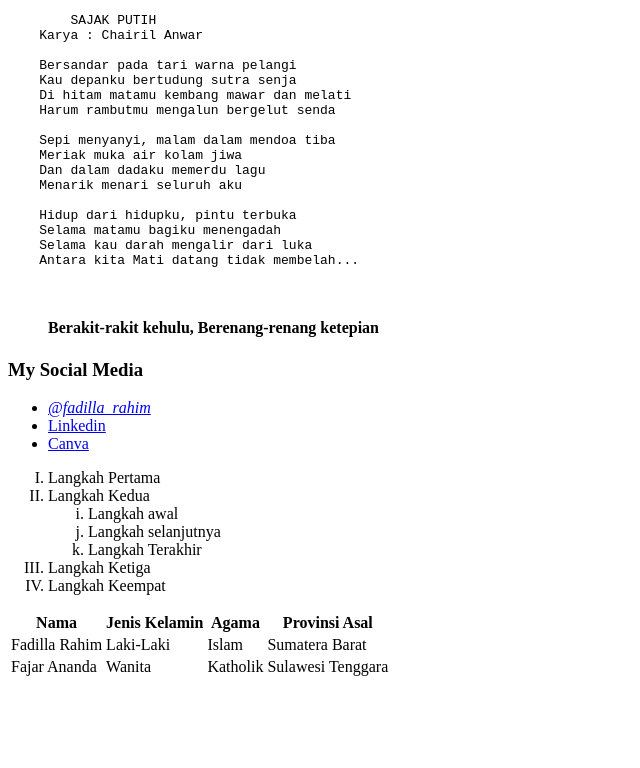
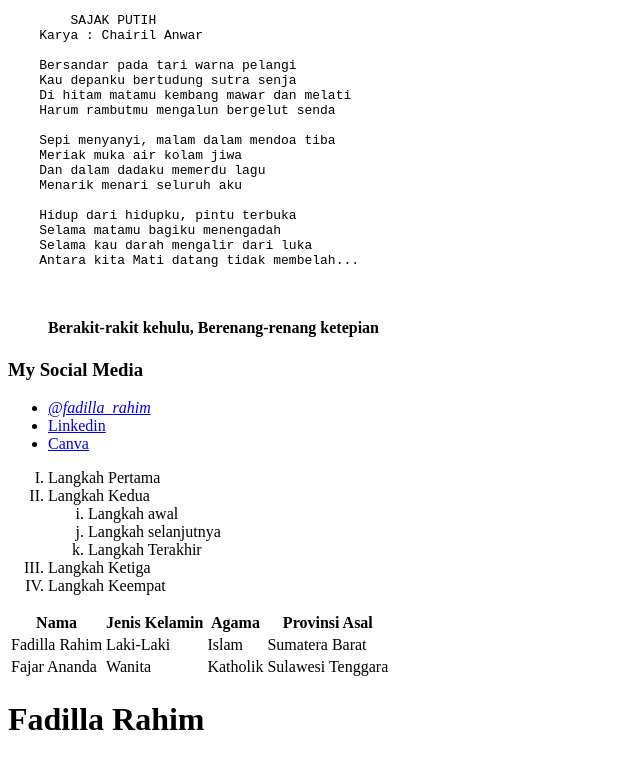
Before and after one commit to fadillarahim/bandungs-web, a plain HTML site: page cadangan.html in a window 1280 px wide. Shown: the whole page, without its empty margins (0-640 px from the left). Drawn offline with Linux system fonts and the light colour scheme.

Commit message:
add h1 at cadangan

```diff
--- a/cadangan.html
+++ b/cadangan.html
@@ -74,5 +74,7 @@
         </tr>
     </table>
 
+    <h1>Fadilla Rahim</h1>
+
 </body>
 </html>
```
